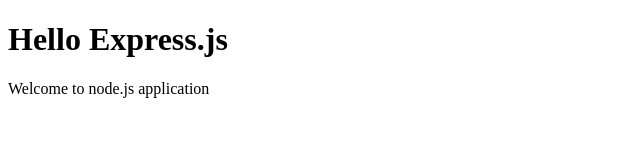
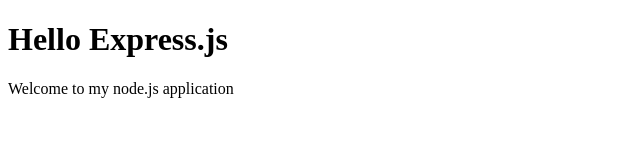
Before and after one commit to mduncan773/web-server, a website: page public/index.html in a window 1280 px wide. Shown: the full height of the page, 0-640 px from the left. Drawn offline with Linux system fonts and the light colour scheme.

Commit message:
updated index html

```diff
--- a/public/index.html
+++ b/public/index.html
@@ -7,7 +7,7 @@
     </head>
     <body>
         <h1>Hello Express.js</h1>
-        <p>Welcome to node.js application</p>
+        <p>Welcome to my node.js application</p>
     </body>
 
 </html>
```
